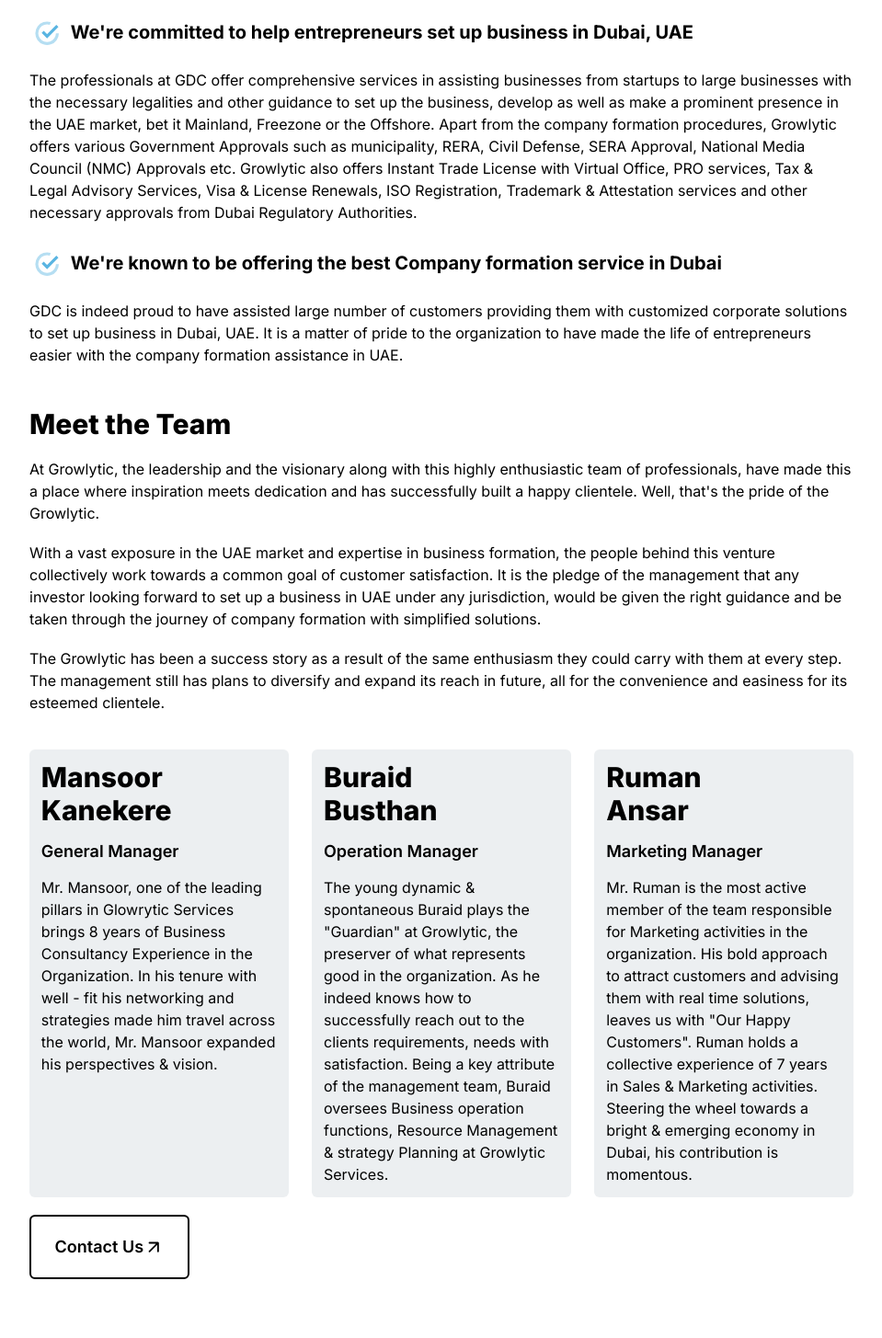
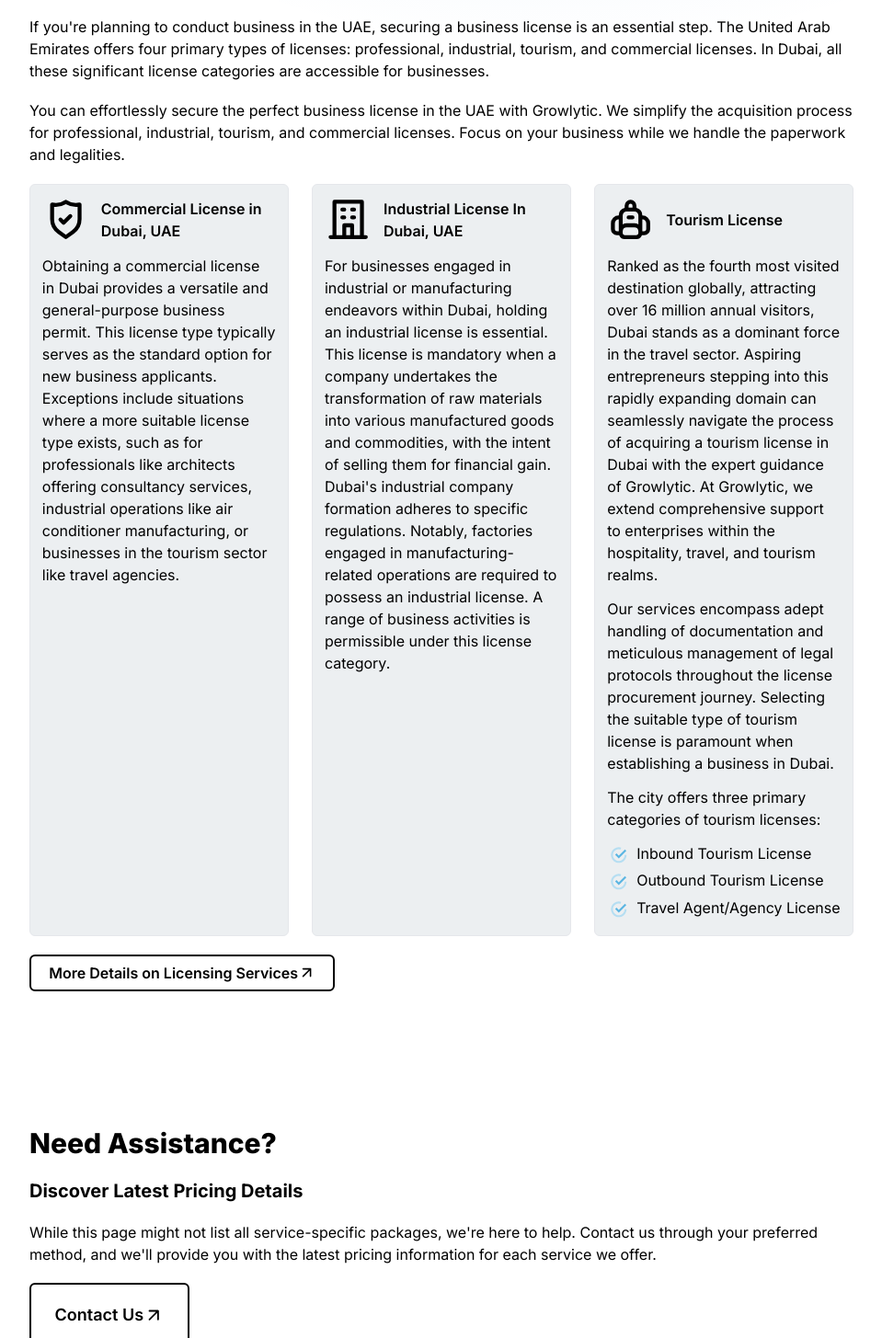
Before and after one commit to bitmatterlabs/bitmatter-web-gdcs, a Next.js app: page /pricing in a window 1280 px wide. Shown: the part 455-1910 px from the top of the page at 92% size, without its empty margins (160-1119 px from the left). Built offline with nearby package versions, Linux system fonts and the light colour scheme.

Commit message:
feat: partially done pricing page content

```diff
--- /dev/null
+++ b/app/components/pricing/pricingGrid.tsx
@@ -0,0 +1,117 @@
+import { BuildingIcon } from "../icons/building";
+import { ShieldCheckIcon } from "../icons/shieldCheck";
+import { BackpackIcon } from "../icons/backpack";
+import { BagAltIcon } from "../icons/bagAlt";
+import { BlueTickIcon } from "../icons/blueTick";
+
+const licensingFullServices = [
+  {
+    key: "lf-0",
+    text: "Commercial License in Dubai, UAE",
+    description: (
+      <p>
+        Obtaining a commercial license in Dubai provides a versatile and
+        general-purpose business permit. This license type typically serves as
+        the standard option for new business applicants. Exceptions include
+        situations where a more suitable license type exists, such as for
+        professionals like architects offering consultancy services, industrial
+        operations like air conditioner manufacturing, or businesses in the
+        tourism sector like travel agencies.
+      </p>
+    ),
+    icon: <ShieldCheckIcon className="w-full" />,
+  },
+  {
+    key: "lf-1",
+    text: "Industrial License In Dubai, UAE",
+    description: (
+      <p>
+        For businesses engaged in industrial or manufacturing endeavors within
+        Dubai, holding an industrial license is essential. This license is
+        mandatory when a company undertakes the transformation of raw materials
+        into various manufactured goods and commodities, with the intent of
+        selling them for financial gain. Dubai&apos;s industrial company
+        formation adheres to specific regulations. Notably, factories engaged in
+        manufacturing-related operations are required to possess an industrial
+        license. A range of business activities is permissible under this
+        license category.
+      </p>
+    ),
+    icon: <BuildingIcon className="w-full" />,
+  },
+  {
+    key: "lf-3",
+    text: "Tourism License",
+    description: (
+      <>
+        <p className="mb-2">
+          Ranked as the fourth most visited destination globally, attracting
+          over 16 million annual visitors, Dubai stands as a dominant force in
+          the travel sector. Aspiring entrepreneurs stepping into this rapidly
+          expanding domain can seamlessly navigate the process of acquiring a
+          tourism license in Dubai with the expert guidance of Growlytic. At
+          Growlytic, we extend comprehensive support to enterprises within the
+          hospitality, travel, and tourism realms.
+        </p>
+        <p className="mb-2">
+          Our services encompass adept handling of documentation and meticulous
+          management of legal protocols throughout the license procurement
+          journey. Selecting the suitable type of tourism license is paramount
+          when establishing a business in Dubai.
+        </p>
+        <p className="mb-2">
+          The city offers three primary categories of tourism licenses:
+        </p>
+        <p className="mb-[0.2rem]">
+          <BlueTickIcon className="inline-block w-4 mr-1 aspect-square" />
+          Inbound Tourism License
+        </p>
+        <p className="mb-[0.2rem]">
+          <BlueTickIcon className="inline-block w-4 mr-1 aspect-square" />
+          Outbound Tourism License
+        </p>
+        <p className="mb-[0.2rem]">
+          <BlueTickIcon className="inline-block w-4 mr-1 aspect-square" />
+          Travel Agent/Agency License
+        </p>
+      </>
+    ),
+    icon: <BackpackIcon className="w-full" />,
+  },
+];
+
+export const LicensingPricing = ({ className }: { className?: string }) => {
+  return (
+    <PricingGridContainer className={className}>
+      {licensingFullServices.map((license) => (
+        <div
+          key={license.key}
+          className={`bg-[#ECEFF1] hover:bg-hero-heading-v2 hover:text-white p-2 rounded-[0.375rem] border`}
+        >
+          <div className="flex items-center justify-start [p_div]:overflow-hidden mb-2">
+            <div className="w-6 mr-2 flex-shrink-0 flex-grow-0">
+              {license.icon}
+            </div>
+
+            <p className="font-semibold">{license.text}</p>
+          </div>
+          {license.description}
+        </div>
+      ))}
+    </PricingGridContainer>
+  );
+};
+
+export const PricingGridContainer = ({
+  children,
+  className,
+}: {
+  children: React.ReactNode;
+  className?: string;
+}) => {
+  return (
+    <div className={` ${className || "grid grid-cols-1 md:grid-cols-2 lg:grid-cols-3 gap-4 pb-3"}`}>
+      {children}
+    </div>
+  );
+};
--- a/app/pricing/page.tsx
+++ b/app/pricing/page.tsx
@@ -10,6 +10,7 @@
 import { PageTitle } from "../components/common/pageTitle";
 import { BlueTickIcon } from "../components/icons/blueTick";
 import { ExpandingLink } from "../components/common/expandingLink";
+import { LicensingPricing } from "../components/pricing/pricingGrid";
 
 const poppinsSectionTitle = Poppins({
   subsets: ["latin"],
@@ -39,81 +40,73 @@
             priority.
           </SectionSubtitle>
           <SectionBody>
+            <div id="" className="pt-navigation-height">
+              <PageTitle extendedClassName="pb-3">Business Licensing</PageTitle>
+              <p className="pb-3">
+                If you&apos;re planning to conduct business in the UAE, securing
+                a business license is an essential step. The United Arab
+                Emirates offers four primary types of licenses: professional,
+                industrial, tourism, and commercial licenses. In Dubai, all
+                these significant license categories are accessible for
+                businesses.
+              </p>
+              <p className="pb-3">
+                You can effortlessly secure the perfect business license in the
+                UAE with Growlytic. We simplify the acquisition process for
+                professional, industrial, tourism, and commercial licenses.
+                Focus on your business while we handle the paperwork and
+                legalities.
+              </p>
+              <LicensingPricing />
+              <ExpandingLink
+                linkClassName="border border-2 border-black mb-6"
+                iconClassName="fill-black"
+                color=""
+                href="/services#licensing"
+                size={"md"}
+              >
+                More Details on Licensing Services
+              </ExpandingLink>
+            </div>
+
             <div className="flex flex-col space-y-4">
               <div
+                id=""
                 className="w-full flex flex-col space-y-3 pt-navigation-height"
               >
-                <PageTitle>Why GDC Services?</PageTitle>
+                <PageTitle>Need Assistance?</PageTitle>
                 <p className="text-xl font-bold">
-                  <BlueTickIcon className="inline-block w-5 mr-1 aspect-square" />
-                  We&apos;re committed to help entrepreneurs set up business in
-                  Dubai, UAE
+                  Discover Latest Pricing Details
                 </p>
                 <p>
-                  The professionals at GDC offer comprehensive services in
-                  assisting businesses from startups to large businesses with
-                  the necessary legalities and other guidance to set up the
-                  business, develop as well as make a prominent presence in the
-                  UAE market, bet it Mainland, Freezone or the Offshore. Apart
-                  from the company formation procedures, Growlytic offers
-                  various Government Approvals such as municipality, RERA, Civil
-                  Defense, SERA Approval, National Media Council (NMC) Approvals
-                  etc. Growlytic also offers Instant Trade License with Virtual
-                  Office, PRO services, Tax & Legal Advisory Services, Visa &
-                  License Renewals, ISO Registration, Trademark & Attestation
-                  services and other necessary approvals from Dubai Regulatory
-                  Authorities.
+                  While this page might not list all service-specific packages,
+                  we're here to help. Contact us through your preferred method,
+                  and we'll provide you with the latest pricing information for
+                  each service we offer.
                 </p>
-              </div>
-              <div className="w-full flex flex-col space-y-3">
-                <p className="text-xl font-bold">
-                  <BlueTickIcon className="inline-block w-5 mr-1 aspect-square" />
-                  We&apos;re known to be offering the best Company formation
-                  service in Dubai
-                </p>
-                <p>
-                  GDC is indeed proud to have assisted large number of customers
-                  providing them with customized corporate solutions to set up
-                  business in Dubai, UAE. It is a matter of pride to the
-                  organization to have made the life of entrepreneurs easier
-                  with the company formation assistance in UAE.
-                </p>
-              </div>
-              <div className="w-full flex flex-col space-y-3">
-                <PageTitle>Meet the Team</PageTitle>
-                <p>
-                  At Growlytic, the leadership and the visionary along with this
-                  highly enthusiastic team of professionals, have made this a
-                  place where inspiration meets dedication and has successfully
-                  built a happy clientele. Well, that&apos;s the pride of the
-                  Growlytic.
-                </p>
-                <p>
-                  With a vast exposure in the UAE market and expertise in
-                  business formation, the people behind this venture
-                  collectively work towards a common goal of customer
-                  satisfaction. It is the pledge of the management that any
-                  investor looking forward to set up a business in UAE under any
-                  jurisdiction, would be given the right guidance and be taken
-                  through the journey of company formation with simplified
-                  solutions.
-                </p>
-                <p>
-                  The Growlytic has been a success story as a result of the same
-                  enthusiasm they could carry with them at every step. The
-                  management still has plans to diversify and expand its reach
-                  in future, all for the convenience and easiness for its
-                  esteemed clientele.
-                </p>
-                <Team className="pt-3" />
                 <ExpandingLink
-                  linkClassName="border border-2 border-black w-fit"
+                  linkClassName="border border-2 border-black mb-6"
                   iconClassName="fill-black"
                   color=""
                   href="/contact"
                   size={"lg"}
                 >
                   Contact Us
+                </ExpandingLink>
+                <p className="text-xl font-bold pt-3">Explore Our Services</p>
+                <p>
+                  Delve into the specifics of each service we provide by
+                  visiting our dedicated services page. Discover the
+                  comprehensive details you need to make informed decisions.
+                </p>
+                <ExpandingLink
+                  linkClassName="border border-2 border-black mb-6"
+                  iconClassName="fill-black"
+                  color=""
+                  href="/services"
+                  size={"lg"}
+                >
+                  Explore Services
                 </ExpandingLink>
               </div>
             </div>
```
Also changed, not shown: app/components/home/companyStats.tsx (+4 -4 lines), app/services/page.tsx (+6 -6 lines).
